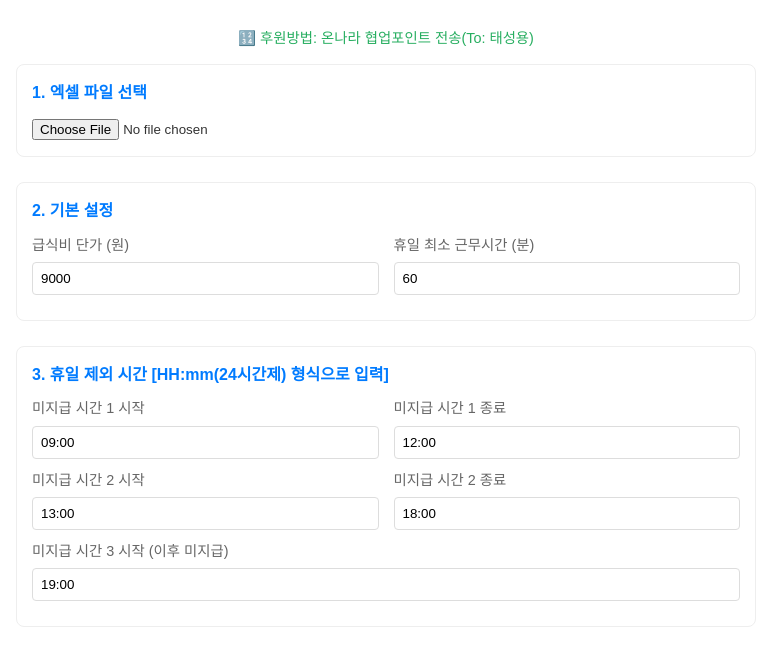
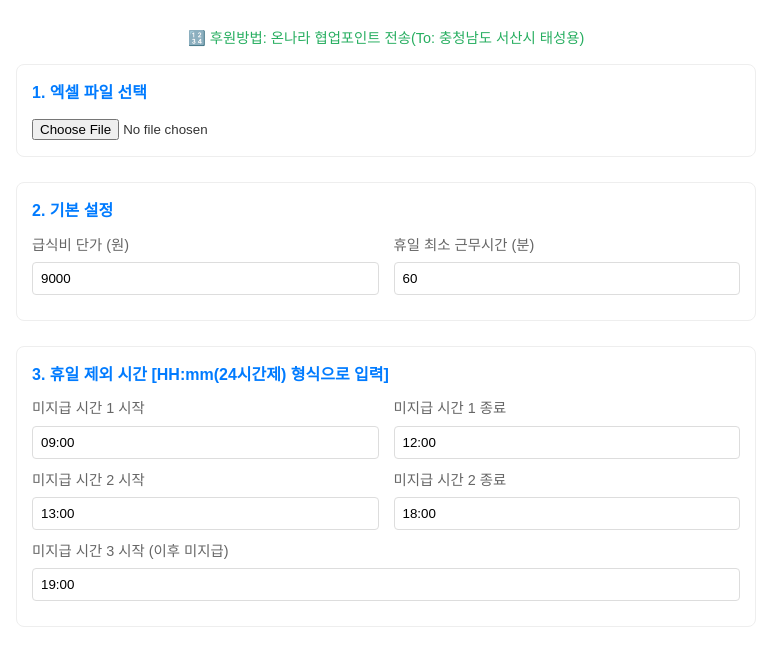
Before and after one commit to sy0083k/OvertimeMealStatic, a plain HTML site: page index.html in a window 1280 px wide. Shown: the part 146-795 px from the top of the page, without its empty margins (254-1025 px from the left). Drawn offline with Linux system fonts and the light colour scheme.

Commit message:
Prepare nation wide release

```diff
--- a/index.html
+++ b/index.html
@@ -58,7 +58,7 @@
 
 <div class="container">
     <h1>급식비 계산기</h1>
-    <p style="text-align: center; color: #27ae60; font-size: 0.9em;">🔢 후원방법: 온나라 협업포인트 전송(To: 태성용)</p>
+    <p style="text-align: center; color: #27ae60; font-size: 0.9em;">🔢 후원방법: 온나라 협업포인트 전송(To: 충청남도 서산시 태성용)</p>
 
     <div class="section">
         <span class="section-title">1. 엑셀 파일 선택</span>
```
